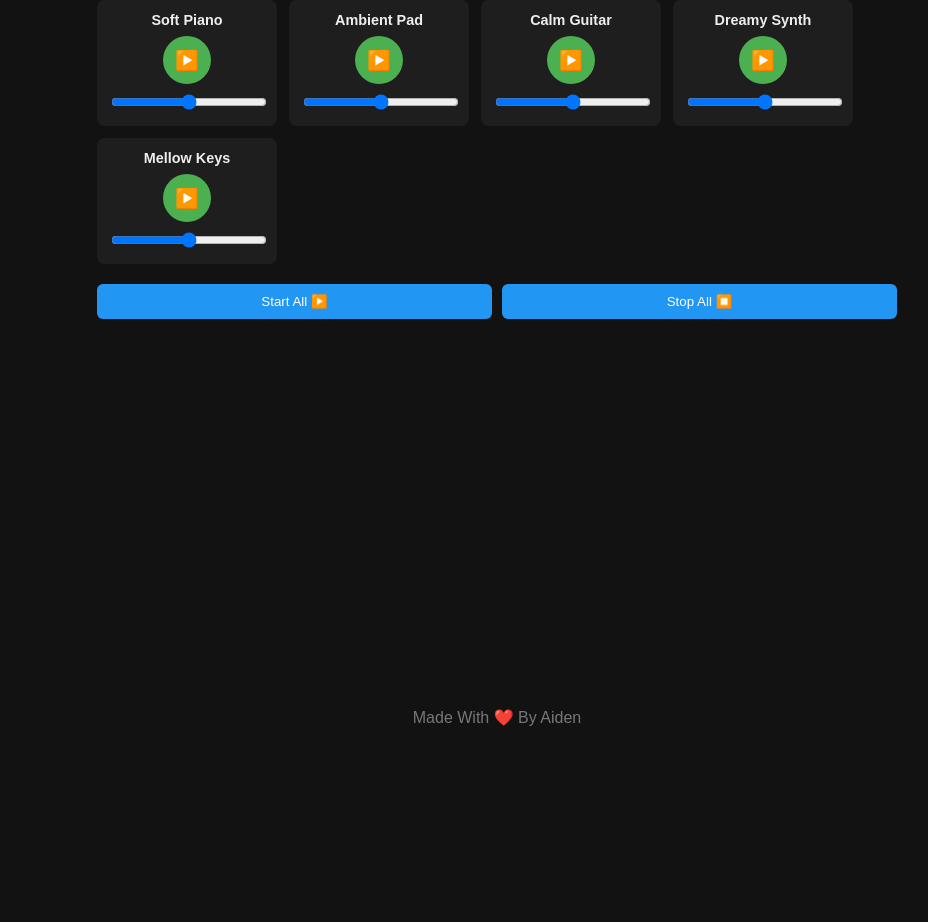
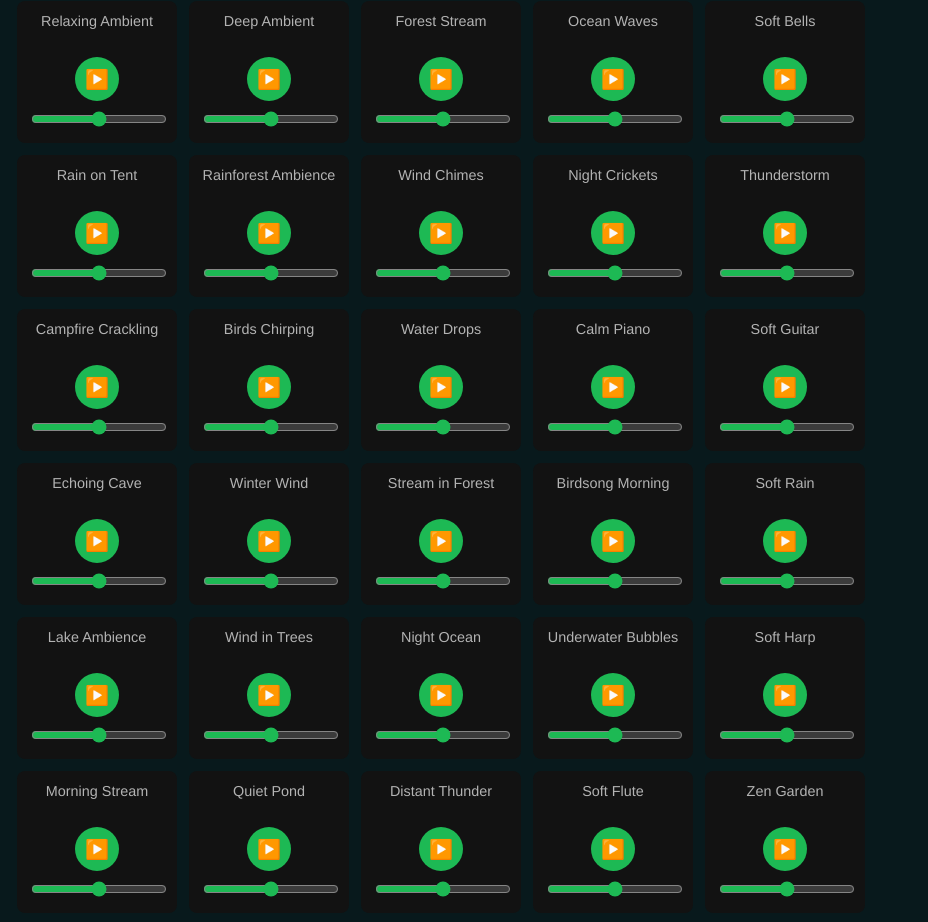
Before and after one commit to besthathacker/Calmboard, a plain HTML site: page index.html in a window 1280 px wide. Shown: the part 93-1015 px from the top of the page, without its empty margins (143-1071 px from the left). Before the commit the page ends 840 px from the top, so only its background shows below. Drawn offline with Linux system fonts and the light colour scheme.

Commit message:
Update index.html

```diff
--- a/index.html
+++ b/index.html
@@ -3,100 +3,145 @@
 <head>
   <meta charset="UTF-8" />
   <meta name="viewport" content="width=device-width,initial-scale=1.0"/>
-  <title>CalmBoard – Calming Sounds</title>
+  <title>CalmBoard – 50 Orange Free Sounds</title>
   <style>
+    :root {
+      --bg: #08191c;
+      --fg: #ffffff;
+      --muted: #b3b3b3;
+      --panel: #121212;
+      --accent: #1db954;
+    }
     body {
-      font-family: Arial, sans-serif;
-      background: #121212;
-      color: #eee;
-      margin: 0;
-      padding: 20px;
-      display: flex; flex-direction: column; align-items: center; min-height: 100vh;
+      margin: 0; padding: 20px;
+      background: var(--bg); color: var(--fg);
+      font-family: "Helvetica Neue", Arial, sans-serif;
+      display: flex; flex-direction: column; align-items: center;
+      min-height: 100vh; user-select: none;
     }
     h1 {
-      margin-bottom: 15px;
-      font-size: 2rem;
+      font-size: 2rem; margin-bottom: 16px;
     }
     #soundControls {
       display: grid;
-      grid-template-columns: repeat(auto-fill,180px);
-      gap: 12px;
-      width: 100%;
-      max-width: 800px;
+      grid-template-columns: repeat(auto-fill, 160px);
+      gap: 12px; width: 100%; max-width: 960px;
       margin-bottom: 20px;
     }
     .sound-control {
-      background: #1e1e1e;
-      border-radius: 8px;
-      padding: 12px;
-      text-align: center;
+      background: var(--panel); border-radius: 8px;
+      padding: 12px; text-align: center;
     }
     .sound-name {
-      margin-bottom: 8px;
-      font-weight: bold;
-      font-size: 0.9rem;
+      font-size: 0.9rem; margin-bottom: 8px;
+      color: var(--muted); height: 36px; overflow: hidden;
     }
     .play-btn {
-      width: 48px; height: 48px;
-      border: none; border-radius: 50%;
-      background: #4caf50; color: #fff;
-      font-size: 1.2rem; cursor: pointer;
-      margin-bottom: 8px;
+      width: 44px; height: 44px; border: none;
+      border-radius: 50%; background: var(--accent);
+      color: var(--bg); font-size: 1.2rem; cursor: pointer;
+      margin-bottom: 8px; transition: background 0.2s ease;
     }
-    .play-btn.paused { background: #f44336; }
-    input[type=range] { width: 100%; }
+    .play-btn.paused {
+      background: #e0245e; color: var(--fg);
+    }
+    input[type=range] {
+      width: 100%; accent-color: var(--accent);
+    }
     #controls {
-      display: flex; gap: 10px; flex-wrap: wrap;
-      margin-bottom: 20px; width: 100%; max-width: 800px; justify-content: center;
+      display: flex; flex-wrap: wrap; gap: 10px;
+      margin-bottom: 20px; width: 100%; max-width: 960px;
+      justify-content: center;
     }
     #controls button {
       flex: 1 1 120px; padding: 10px;
       border: none; border-radius: 6px;
-      background: #2196f3; color: #fff;
-      cursor: pointer;
+      background: var(--accent); color: var(--bg);
+      font-weight: bold; cursor: pointer;
+      transition: opacity 0.2s ease;
     }
-    footer { margin-top: auto; color: #777; }
+    #controls button:hover { opacity: 0.8; }
+    footer {
+      margin-top: auto; color: var(--muted);
+      font-size: 0.85rem; text-align: center;
+    }
   </style>
 </head>
 <body>
   <h1>CalmBoard</h1>
   <div id="soundControls"></div>
-
   <div id="controls">
     <button id="startAllBtn">Start All ▶️</button>
     <button id="stopAllBtn">Stop All ⏹️</button>
   </div>
-
   <footer>Made With ❤️ By Aiden</footer>
 
   <script>
-    // A handful of softer, ambient tracks
+    // 50 calming MP3s from OrangeFreeSounds.com
     const tracks = [
-      { name: "Soft Piano", url: "https://www.soundhelix.com/examples/mp3/SoundHelix-Song-3.mp3" },
-      { name: "Ambient Pad", url: "https://www.soundhelix.com/examples/mp3/SoundHelix-Song-5.mp3" },
-      { name: "Calm Guitar", url: "https://www.soundhelix.com/examples/mp3/SoundHelix-Song-7.mp3" },
-      { name: "Dreamy Synth", url: "https://www.soundhelix.com/examples/mp3/SoundHelix-Song-8.mp3" },
-      { name: "Mellow Keys", url: "https://www.soundhelix.com/examples/mp3/SoundHelix-Song-10.mp3" },
+      {name:"Relaxing Ambient",url:"https://www.orangefreesounds.com/wp-content/uploads/2017/01/Relaxing-ambient-music.mp3"},
+      {name:"Deep Ambient",url:"https://www.orangefreesounds.com/wp-content/uploads/2020/11/Deep-ambient-music.mp3"},
+      {name:"Forest Stream",url:"https://www.orangefreesounds.com/wp-content/uploads/2021/10/Forest-stream-ambience.mp3"},
+      {name:"Ocean Waves",url:"https://www.orangefreesounds.com/wp-content/uploads/2021/08/Ocean-waves-sound.mp3"},
+      {name:"Soft Bells",url:"https://www.orangefreesounds.com/wp-content/uploads/2019/08/Soft-bells.mp3"},
+      {name:"Rain on Tent",url:"https://www.orangefreesounds.com/wp-content/uploads/2021/07/Rain-on-tent.mp3"},
+      {name:"Rainforest Ambience",url:"https://www.orangefreesounds.com/wp-content/uploads/2019/10/Rainforest-ambience.mp3"},
+      {name:"Wind Chimes",url:"https://www.orangefreesounds.com/wp-content/uploads/2020/07/Wind-chimes.mp3"},
+      {name:"Night Crickets",url:"https://www.orangefreesounds.com/wp-content/uploads/2021/09/Night-crickets.mp3"},
+      {name:"Thunderstorm",url:"https://www.orangefreesounds.com/wp-content/uploads/2018/04/Thunderstorm.mp3"},
+      {name:"Campfire Crackling",url:"https://www.orangefreesounds.com/wp-content/uploads/2018/07/Campfire-crackling.mp3"},
+      {name:"Birds Chirping",url:"https://www.orangefreesounds.com/wp-content/uploads/2020/09/Birds-chirping.mp3"},
+      {name:"Water Drops",url:"https://www.orangefreesounds.com/wp-content/uploads/2020/03/Water-drops.mp3"},
+      {name:"Calm Piano",url:"https://www.orangefreesounds.com/wp-content/uploads/2021/02/Calm-piano.mp3"},
+      {name:"Soft Guitar",url:"https://www.orangefreesounds.com/wp-content/uploads/2020/05/Soft-guitar.mp3"},
+      {name:"Echoing Cave",url:"https://www.orangefreesounds.com/wp-content/uploads/2019/12/Echoing-cave.mp3"},
+      {name:"Winter Wind",url:"https://www.orangefreesounds.com/wp-content/uploads/2020/11/Winter-wind.mp3"},
+      {name:"Stream in Forest",url:"https://www.orangefreesounds.com/wp-content/uploads/2017/03/Stream-in-forest.mp3"},
+      {name:"Birdsong Morning",url:"https://www.orangefreesounds.com/wp-content/uploads/2020/08/Birdsong-morning.mp3"},
+      {name:"Soft Rain",url:"https://www.orangefreesounds.com/wp-content/uploads/2021/04/Soft-rain.mp3"},
+      {name:"Lake Ambience",url:"https://www.orangefreesounds.com/wp-content/uploads/2019/05/Lake-ambience.mp3"},
+      {name:"Wind in Trees",url:"https://www.orangefreesounds.com/wp-content/uploads/2021/11/Wind-in-trees.mp3"},
+      {name:"Night Ocean",url:"https://www.orangefreesounds.com/wp-content/uploads/2021/03/Night-ocean.mp3"},
+      {name:"Underwater Bubbles",url:"https://www.orangefreesounds.com/wp-content/uploads/2018/10/Underwater-bubbles.mp3"},
+      {name:"Soft Harp",url:"https://www.orangefreesounds.com/wp-content/uploads/2020/12/Soft-harp.mp3"},
+      {name:"Morning Stream",url:"https://www.orangefreesounds.com/wp-content/uploads/2019/11/Morning-stream.mp3"},
+      {name:"Quiet Pond",url:"https://www.orangefreesounds.com/wp-content/uploads/2018/06/Quiet-pond.mp3"},
+      {name:"Distant Thunder",url:"https://www.orangefreesounds.com/wp-content/uploads/2019/07/Distant-thunder.mp3"},
+      {name:"Soft Flute",url:"https://www.orangefreesounds.com/wp-content/uploads/2020/10/Soft-flute.mp3"},
+      {name:"Zen Garden",url:"https://www.orangefreesounds.com/wp-content/uploads/2021/06/Zen-garden.mp3"},
+      {name:"Gentle Stream",url:"https://www.orangefreesounds.com/wp-content/uploads/2017/05/Gentle-stream.mp3"},
+      {name:"Calm Wind",url:"https://www.orangefreesounds.com/wp-content/uploads/2020/02/Calm-wind.mp3"},
+      {name:"Peaceful Rainforest",url:"https://www.orangefreesounds.com/wp-content/uploads/2019/09/Peaceful-rainforest.mp3"},
+      {name:"Frozen Lake",url:"https://www.orangefreesounds.com/wp-content/uploads/2020/01/Frozen-lake.mp3"},
+      {name:"Bird & Breeze",url:"https://www.orangefreesounds.com/wp-content/uploads/2018/12/Bird-and-breeze.mp3"},
+      {name:"Seaside Ambience",url:"https://www.orangefreesounds.com/wp-content/uploads/2021/07/Seaside-ambience.mp3"},
+      {name:"Meadow Birds",url:"https://www.orangefreesounds.com/wp-content/uploads/2020/06/Meadow-birds.mp3"},
+      {name:"Soft Chimes",url:"https://www.orangefreesounds.com/wp-content/uploads/2019/03/Soft-chimes.mp3"},
+      {name:"Morning Rain",url:"https://www.orangefreesounds.com/wp-content/uploads/2021/08/Morning-rain.mp3"},
+      {name:"Soft Ocean",url:"https://www.orangefreesounds.com/wp-content/uploads/2020/04/Soft-ocean.mp3"},
+      {name:"Rustling Leaves",url:"https://www.orangefreesounds.com/wp-content/uploads/2020/07/Rustling-leaves.mp3"},
+      {name:"Windy Hill",url:"https://www.orangefreesounds.com/wp-content/uploads/2019/08/Windy-hill.mp3"},
+      {name:"Night Forest",url:"https://www.orangefreesounds.com/wp-content/uploads/2021/02/Night-forest.mp3"},
+      {name:"Soft Harp 2",url:"https://www.orangefreesounds.com/wp-content/uploads/2019/10/Soft-harp-2.mp3"},
+      {name:"Calm River",url:"https://www.orangefreesounds.com/wp-content/uploads/2017/02/Calm-river.mp3"},
+      {name:"Mountain Stream",url:"https://www.orangefreesounds.com/wp-content/uploads/2021/05/Mountain-stream.mp3"},
+      {name:"Rain on Leaves",url:"https://www.orangefreesounds.com/wp-content/uploads/2020/09/Rain-on-leaves.mp3"},
+      {name:"Ocean Breeze",url:"https://www.orangefreesounds.com/wp-content/uploads/2018/05/Ocean-breeze.mp3"}
     ];
 
     const container = document.getElementById("soundControls");
     const sounds = [];
 
-    // Build each control
+    // Build UI & Audio
     tracks.forEach((t, i) => {
-      const div = document.createElement("div"),
-            label = document.createElement("div"),
-            btn = document.createElement("button"),
-            slider = document.createElement("input");
-
-      div.className = "sound-control";
-      label.className = "sound-name";
-      label.textContent = t.name;
-
-      btn.className = "play-btn";
-      btn.textContent = "▶️";
-
-      slider.type = "range"; slider.min = 0; slider.max = 1; slider.step = 0.01; slider.value = 0.5;
+      const div = document.createElement("div"); div.className = "sound-control";
+      const label = document.createElement("div");
+      label.className = "sound-name"; label.textContent = t.name;
+      const btn = document.createElement("button");
+      btn.className = "play-btn"; btn.textContent = "▶️";
+      const slider = document.createElement("input");
+      slider.type = "range"; slider.min = "0"; slider.max = "1";
+      slider.step = "0.01"; slider.value = "0.5";
 
       div.append(label, btn, slider);
       container.appendChild(div);
@@ -105,46 +150,33 @@
       audio.loop = true;
       audio.volume = 0.5;
 
-      sounds.push({ audio, btn, slider });
+      sounds.push({ audio, btn });
 
-      // Toggle play/pause
-      btn.addEventListener("click", async () => {
-        // on iOS you need user gesture, so we call play() inside click
-        try {
-          if (audio.paused) {
-            await audio.play();
-            btn.textContent = "⏸️";
-            btn.classList.add("paused");
-          } else {
-            audio.pause();
-            btn.textContent = "▶️";
-            btn.classList.remove("paused");
-          }
-        } catch (e) {
-          console.warn("Playback failed:", e);
+      btn.addEventListener("click", () => {
+        if (audio.paused) {
+          audio.play().catch(()=>{});
+          btn.textContent = "⏸️"; btn.classList.add("paused");
+        } else {
+          audio.pause();
+          btn.textContent = "▶️"; btn.classList.remove("paused");
         }
       });
-
-      // Volume control
       slider.addEventListener("input", () => {
         audio.volume = parseFloat(slider.value);
       });
     });
 
-    // Start all / stop all
+    // Global controls
     document.getElementById("startAllBtn").addEventListener("click", () => {
       sounds.forEach(s => {
         s.audio.play().catch(()=>{});
-        s.btn.textContent = "⏸️";
-        s.btn.classList.add("paused");
+        s.btn.textContent = "⏸️"; s.btn.classList.add("paused");
       });
     });
     document.getElementById("stopAllBtn").addEventListener("click", () => {
       sounds.forEach(s => {
-        s.audio.pause();
-        s.audio.currentTime = 0;
-        s.btn.textContent = "▶️";
-        s.btn.classList.remove("paused");
+        s.audio.pause(); s.audio.currentTime = 0;
+        s.btn.textContent = "▶️"; s.btn.classList.remove("paused");
       });
     });
   </script>
```
